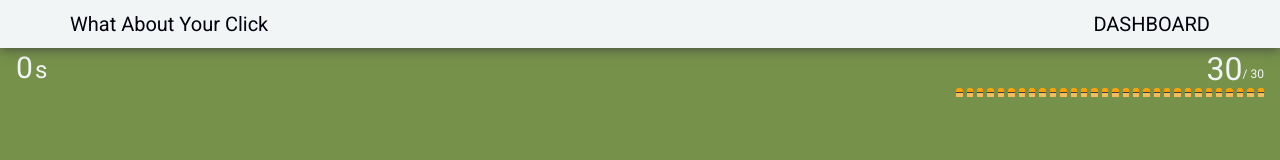
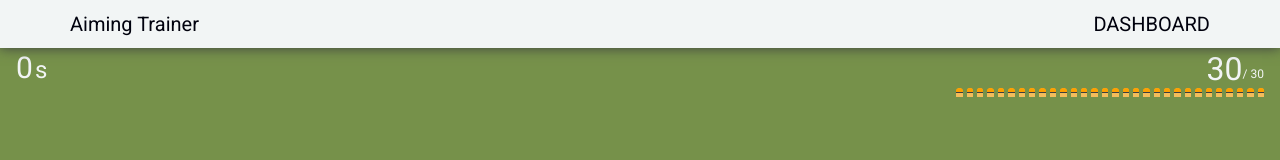
Before and after one commit to tjdwp0211/shooting-game, a Next.js app: page / in a window 1280 px wide. Shown: the top 160 px of the page. Built offline with nearby package versions, Linux system fonts and the light colour scheme.

Commit message:
build: next/head #35
- Modify title in next/head

```diff
--- a/src/layout/default/Header.tsx
+++ b/src/layout/default/Header.tsx
@@ -11,7 +11,7 @@ function Header() {
       <Link href={"/"} passHref legacyBehavior>
         <StyledLink className="text-button">
           <Text size={20} weight={boldFont}>
-            What About Your Click
+            Aiming Trainer
           </Text>
         </StyledLink>
       </Link>
--- a/src/pages/_app.tsx
+++ b/src/pages/_app.tsx
@@ -9,7 +9,7 @@ function App({ Component, pageProps }) {
   return (
     <>
       <Head>
-        <title>Test Your Click</title>
+        <title>Aiming Trainer</title>
         <meta name="viewport" content="width=device-width, initial-scale=1" />
         <link rel="icon" href="/favicon.ico" />
       </Head>
```
